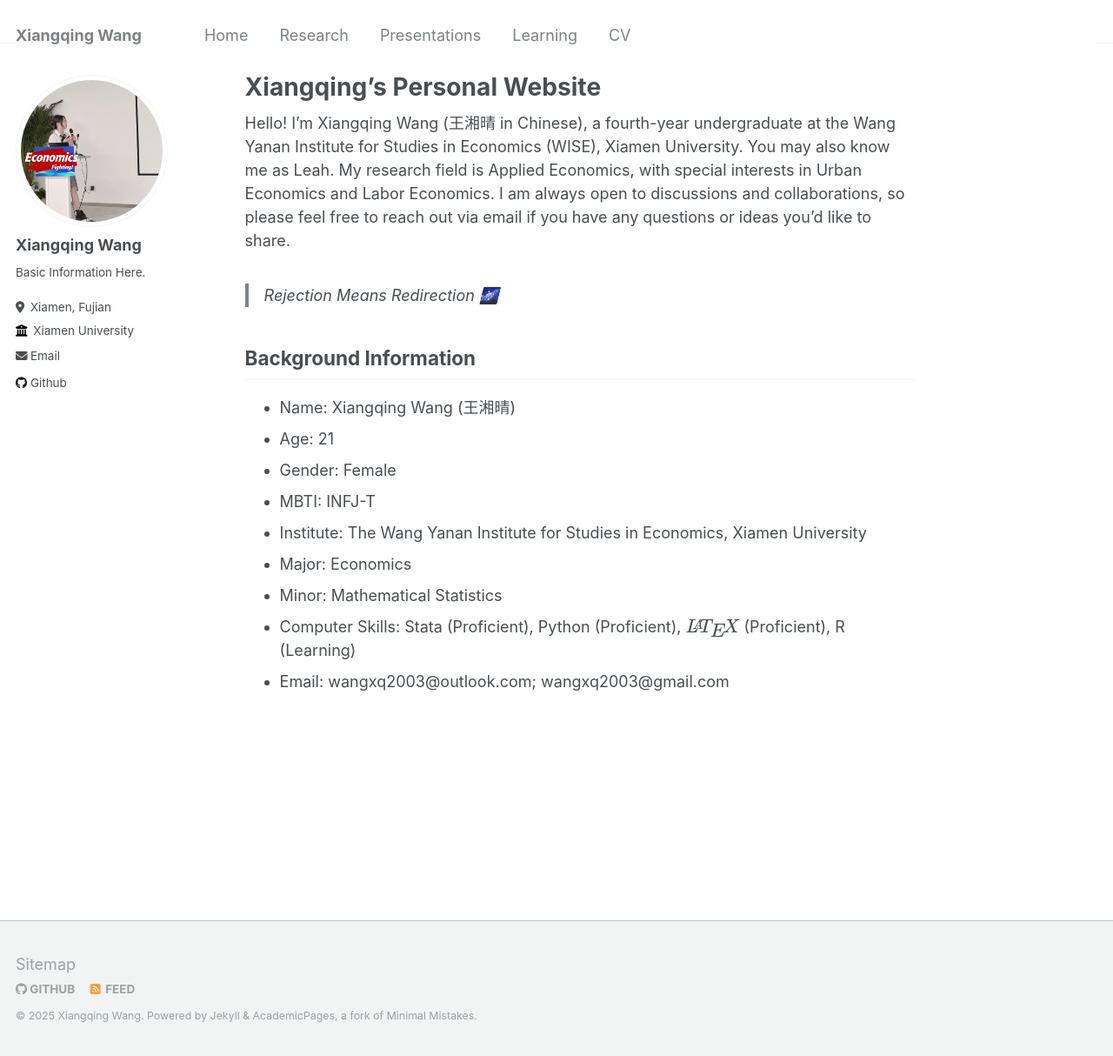
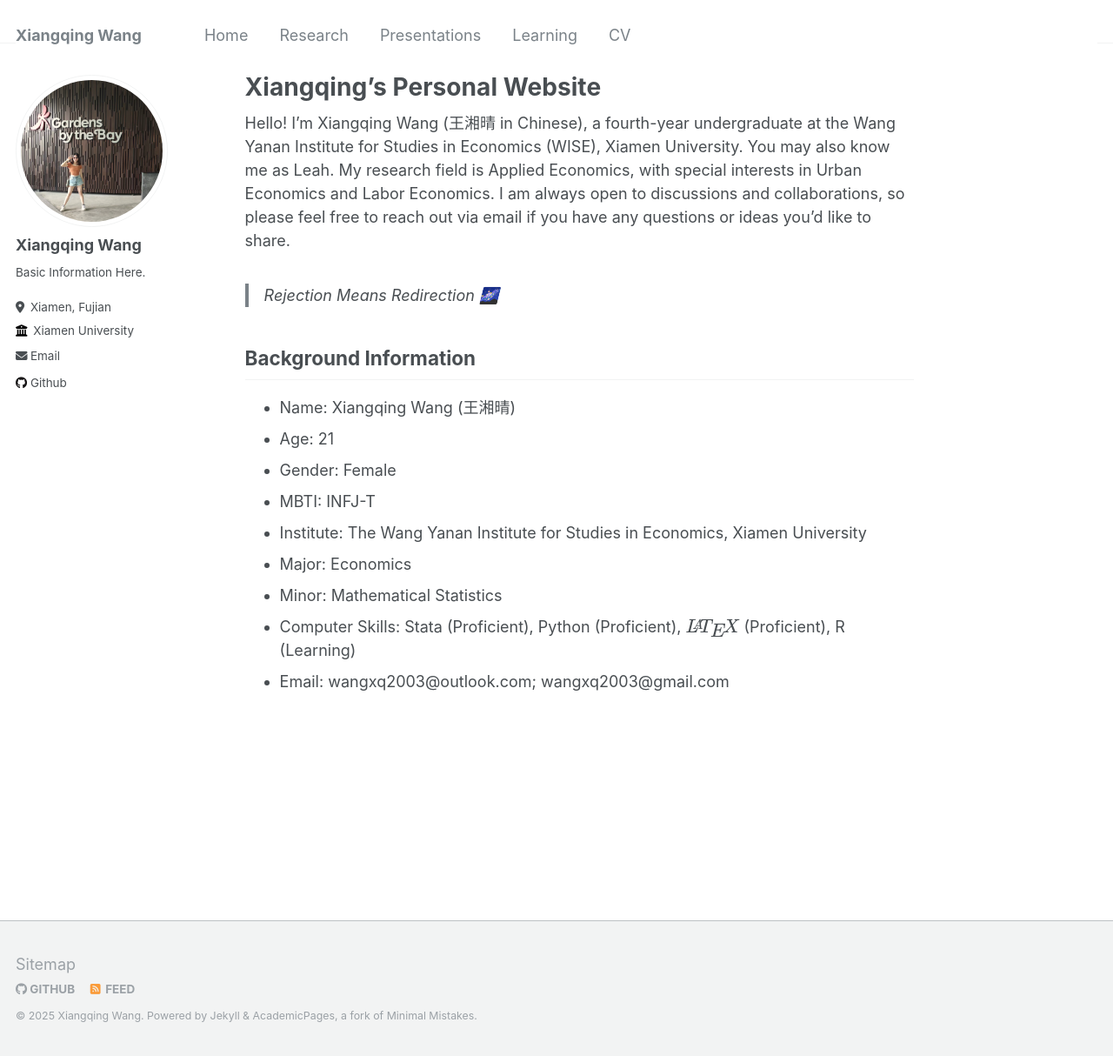
Before and after one commit to leahxqing/leahxqing.github.io, a Jekyll site: the page built from _pages/about.md, in a window 1280 px wide and 1214 px high. Shown: the whole window at 87% size. Built offline with Jekyll 4.4.1, drawn with Linux system fonts in a browser that asks for light colours.

Commit message:
Update _config.yml
Signed-off-by: Leah Wang <wangxq2003@gmail.com>

```diff
--- a/_config.yml
+++ b/_config.yml
@@ -12,7 +12,7 @@ repository               : "leahxqing/leahxqing.github.io"
 
 # Site Author
 author:
-  avatar           : "me_pre.jpg"
+  avatar           : "profile.png"
   name             : "Xiangqing Wang"
   bio              : "Basic Information Here."
   location         : "Xiamen, Fujian"
```
